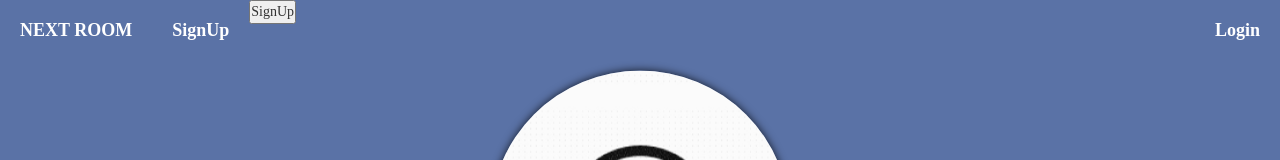
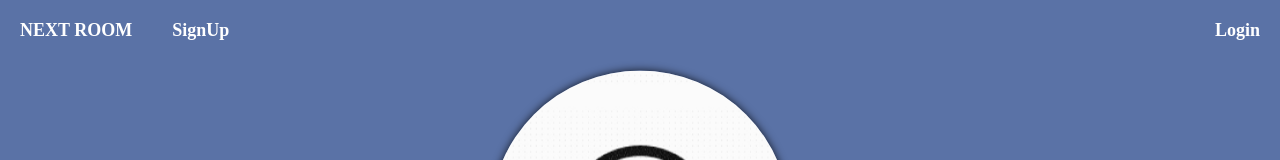
Before and after one commit to marcusps11/flicks, a website: page public/index.html in a window 1280 px wide. Shown: the top 160 px of the page. Drawn offline with Linux system fonts and the light colour scheme.

Commit message:
heroku push

```diff
--- a/public/templates/shared/header.html
+++ b/public/templates/shared/header.html
@@ -6,7 +6,6 @@
       <li ng-hide="users.isLoggedIn()" data-toggle="modal" data-target="#myModalSignup"class="left"><a id="signup" href="#">SignUp</a></li>
       <li class="right" ng-show="users.isLoggedIn()"><a id="login" ng-click="users.logout()">Logout</a></li>
     </ul>
-    <button data-toggle="modal" data-target="#myModalSignup">SignUp</button>
   </nav>
 
 
```
